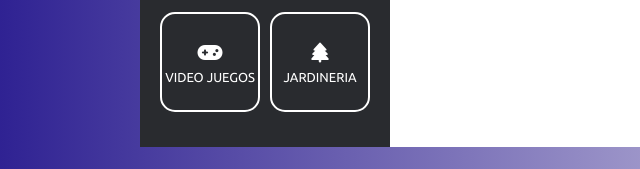
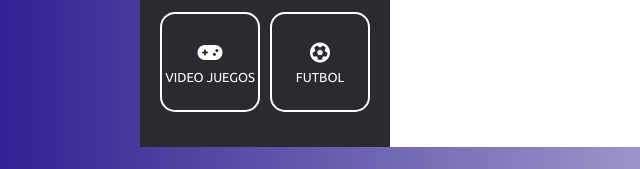
Before and after one commit to PaulSegales/Curriculum_UTP, a plain HTML site: page index.html in a window 1280 px wide. Shown: the part 1060-1229 px from the top of the page, 100-740 px from the left. Drawn offline with Linux system fonts and the light colour scheme.

Commit message:
Update index.html

```diff
--- a/index.html
+++ b/index.html
@@ -109,8 +109,8 @@
 							</li>
 							<li>
 								<div class="li_wrap">
-									<div class="icon"><i class="fas fa-tree"></i></div>
-									<div class="text">Jardineria</div>
+									<div class="icon"><i class="fas fa-futbol"></i></div>
+									<div class="text">Futbol</div>
 								</div>
 							</li>
 						</ul>
```
